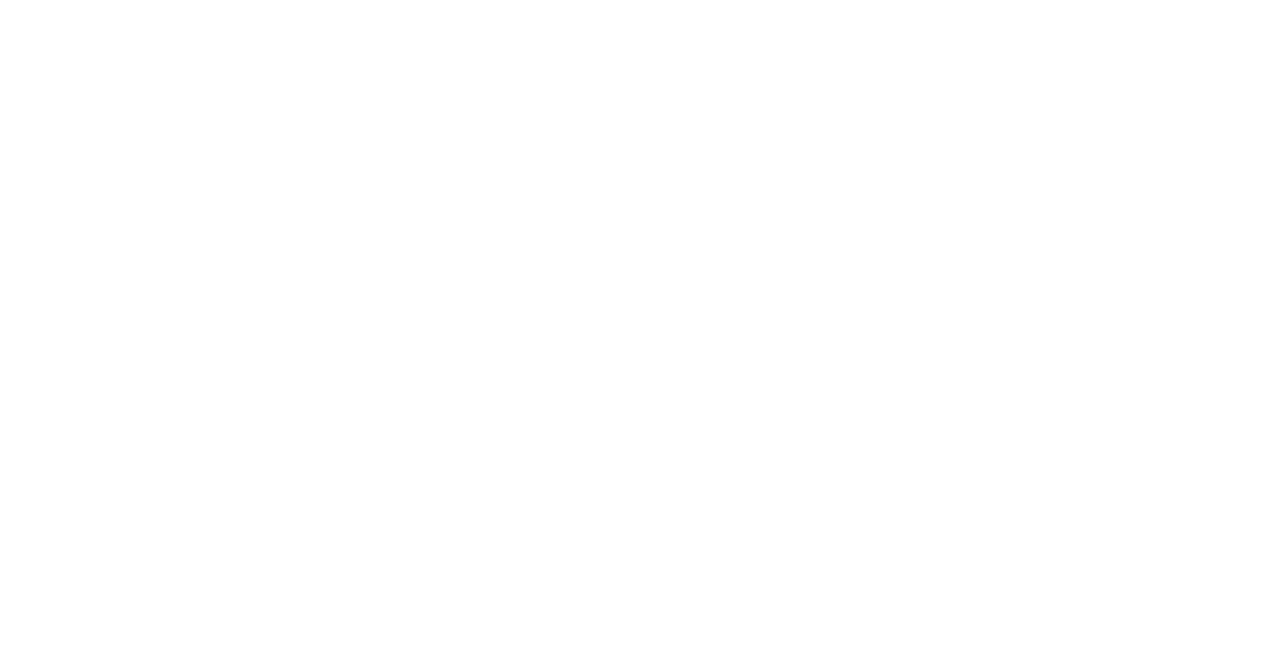
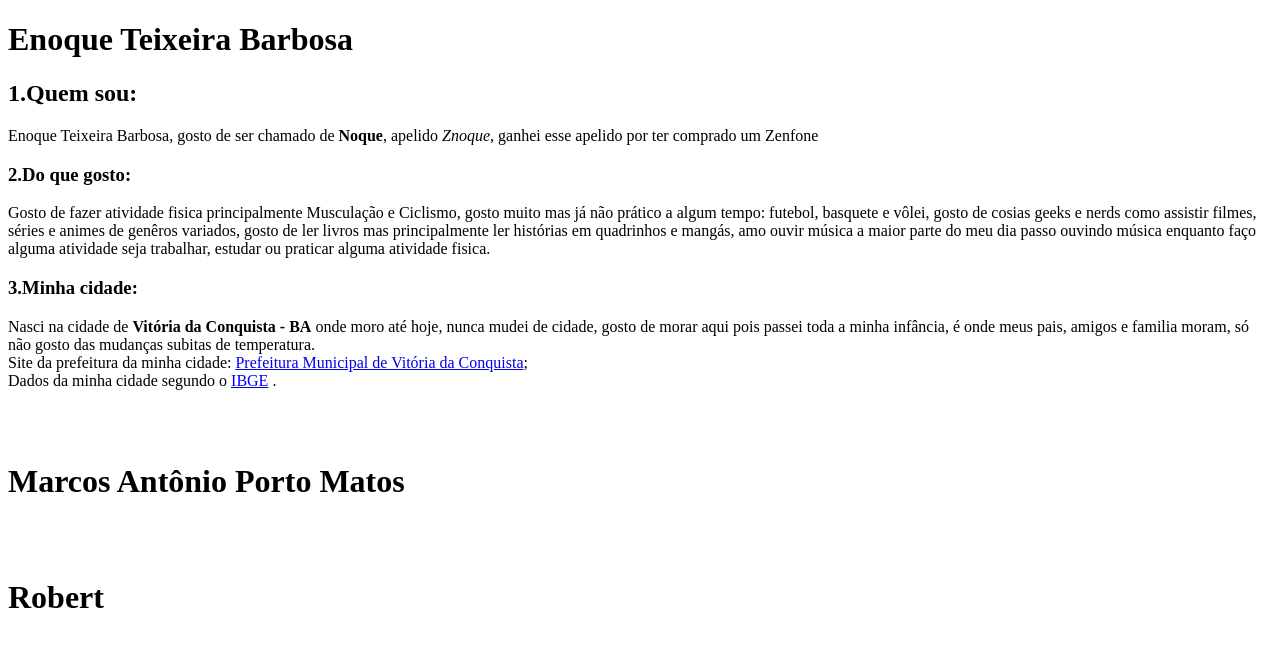
Before and after one commit to Znoque/Tpw-Exercicio-04, a plain HTML site: page index.html in a window 1280 px wide. Drawn offline with Linux system fonts and the light colour scheme.

Commit message:
Inserido dados à página

```diff
--- a/index.html
+++ b/index.html
@@ -7,6 +7,20 @@
 
 </head>
 <body>
+    <h1>Enoque Teixeira Barbosa</h1>
+    <h2>1.Quem sou: </h2>
+    <p>Enoque Teixeira Barbosa, gosto de ser chamado de <strong>Noque</strong>, apelido <em>Znoque</em>, ganhei esse apelido por ter comprado um Zenfone</p>
+    <h3>2.Do que gosto: </h3>
+    <p>Gosto de fazer atividade fisica principalmente Musculação e Ciclismo, gosto muito mas já não prático a algum tempo: futebol, basquete e vôlei, gosto de cosias geeks e nerds como assistir filmes, séries e animes de genêros variados, gosto de ler livros mas principalmente ler histórias em quadrinhos e mangás, amo ouvir música a maior parte do meu dia passo ouvindo música enquanto faço alguma atividade seja trabalhar, estudar ou praticar alguma atividade fisica.</p>
+    <h3>3.Minha cidade: </h3>
+    <p>Nasci na cidade de <strong>Vitória da Conquista - BA</strong> onde moro até hoje, nunca mudei de cidade, gosto de morar aqui pois passei toda a minha infância, é onde meus pais, amigos e familia moram, só não gosto das mudanças subitas de temperatura. <br>Site da prefeitura da minha cidade: <a target="_blank" href="https://www.pmvc.ba.gov.br/">Prefeitura Municipal de Vitória da Conquista</a>; <br>Dados da minha cidade segundo o <a target="_blank" href="https://cidades.ibge.gov.br/brasil/ba/vitoria-da-conquista/panorama">IBGE</a> .</p>
 
+    <br><br>
+
+    <h1>Marcos Antônio Porto Matos</h1>
+
+    <br><br>
+
+    <h1>Robert </h1>
 </body>
 </html>
```
